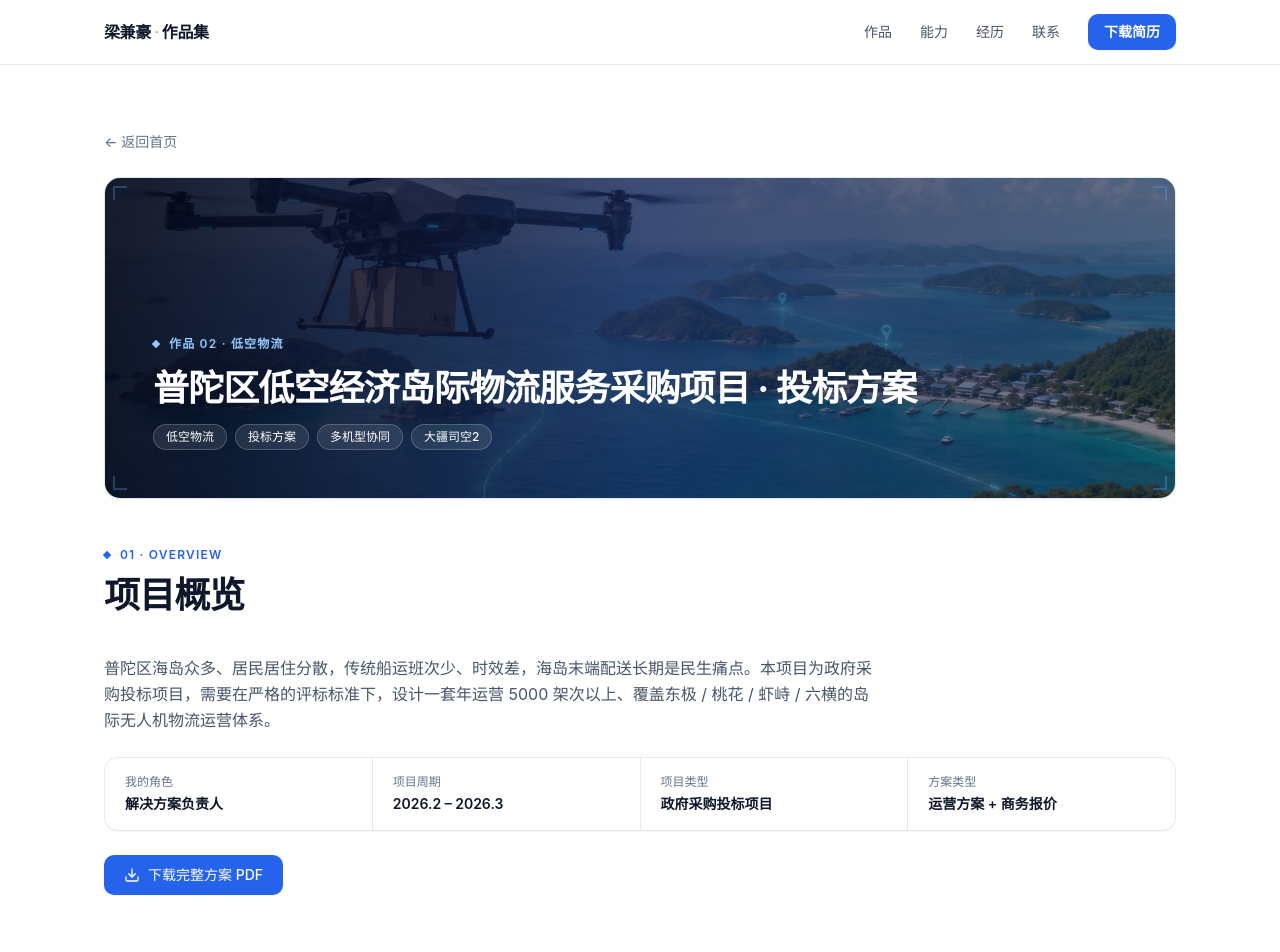
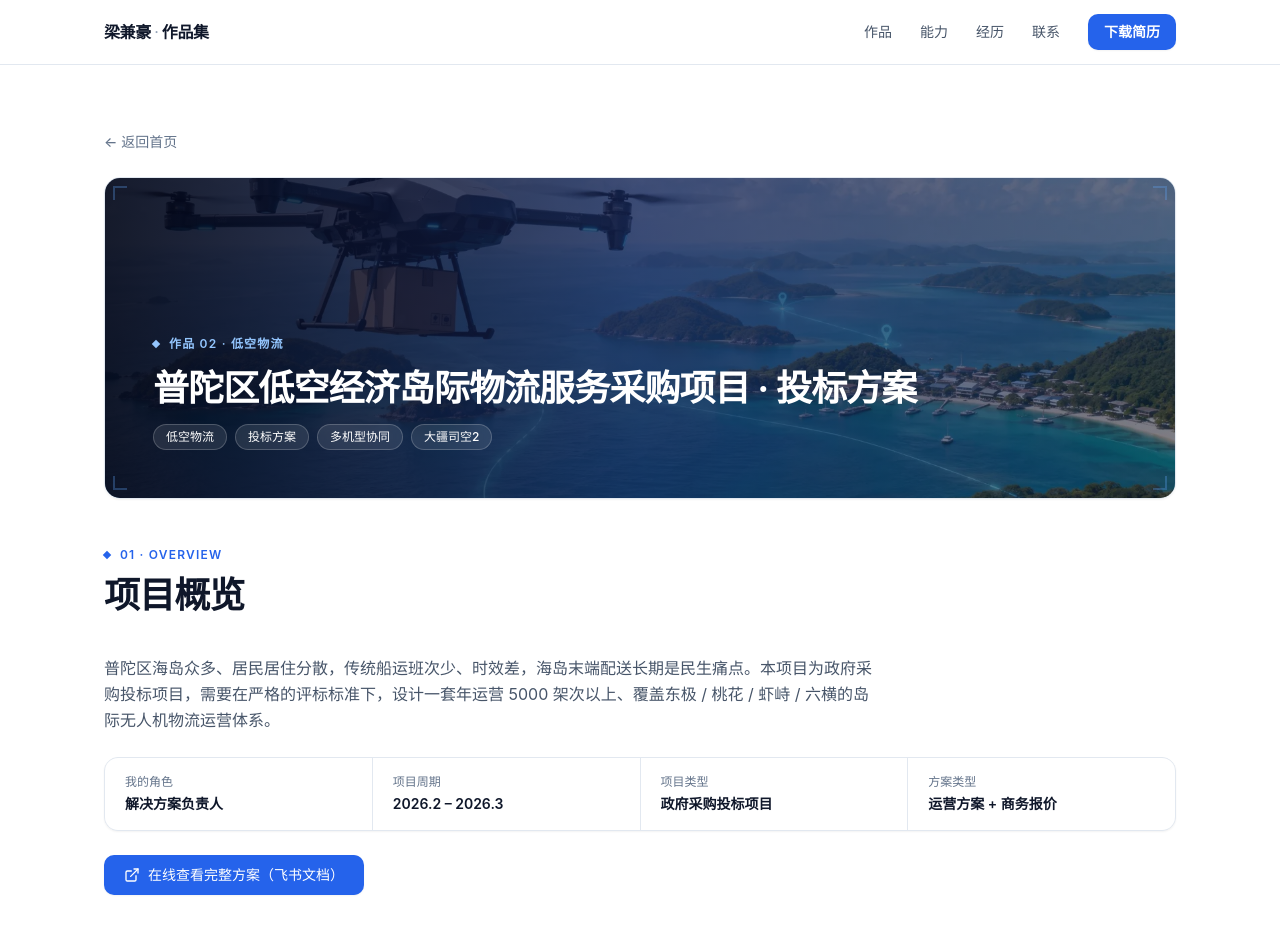
Before and after one commit to jianhaoLiang123/low-altitude-portfolio, a React (Vite) app: page /#/works/putuo in a window 1280 px wide. Shown: the top 952 px of the page. Built offline with nearby package versions, Linux system fonts and the light colour scheme.

Commit message:
feat: 作品页PDF下载替换为飞书文档链接，移除方案原件

```diff
--- a/src/pages/WorkPutuo.tsx
+++ b/src/pages/WorkPutuo.tsx
@@ -1,4 +1,4 @@
-import { Download } from 'lucide-react'
+import { ExternalLink } from 'lucide-react'
 import WorkDetailLayout from '../components/WorkDetailLayout'
 import SectionHeader from '../components/SectionHeader'
 import Reveal from '../components/Reveal'
@@ -97,14 +97,13 @@ export default function WorkPutuo() {
           </div>
           <div className="mt-6">
             <a
-              href="works-putuo.pdf"
+              href="https://my.feishu.cn/wiki/VE5twkkdyiiYKCkZZNrcr2ednib"
               target="_blank"
-              rel="noreferrer"
-              download
+              rel="noopener noreferrer"
               className="inline-flex items-center gap-2 rounded-lg bg-blue-600 px-5 py-2.5 text-sm font-medium text-white shadow-sm transition-all duration-200 hover:-translate-y-px hover:bg-blue-700 hover:shadow-lg hover:shadow-blue-600/25 focus-visible:ring-2 focus-visible:ring-blue-600 focus-visible:ring-offset-2 focus-visible:outline-none"
             >
-              <Download size={16} />
-              下载完整方案 PDF
+              <ExternalLink size={16} />
+              在线查看完整方案（飞书文档）
             </a>
           </div>
         </section>
@@ -254,14 +253,13 @@ export default function WorkPutuo() {
               className="mb-0"
             />
             <a
-              href="works-putuo.pdf"
+              href="https://my.feishu.cn/wiki/VE5twkkdyiiYKCkZZNrcr2ednib"
               target="_blank"
-              rel="noreferrer"
-              download
+              rel="noopener noreferrer"
               className="inline-flex shrink-0 items-center gap-1.5 rounded-lg bg-blue-600 px-4 py-2 text-sm font-medium text-white shadow-sm transition-all duration-200 hover:-translate-y-px hover:bg-blue-700 hover:shadow-lg hover:shadow-blue-600/25 focus-visible:ring-2 focus-visible:ring-blue-600 focus-visible:ring-offset-2 focus-visible:outline-none"
             >
-              <Download size={15} />
-              下载 PDF 版
+              <ExternalLink size={15} />
+              飞书文档版
             </a>
           </div>
           <div className="rounded-2xl border border-slate-200 bg-white p-6 shadow-sm md:p-10">
--- a/src/pages/WorkZeya.tsx
+++ b/src/pages/WorkZeya.tsx
@@ -1,4 +1,4 @@
-import { Download } from 'lucide-react'
+import { ExternalLink } from 'lucide-react'
 import WorkDetailLayout from '../components/WorkDetailLayout'
 import SectionHeader from '../components/SectionHeader'
 import Reveal from '../components/Reveal'
@@ -70,14 +70,13 @@ export default function WorkZeya() {
           </div>
           <div className="mt-6">
             <a
-              href="works-zeya.pdf"
+              href="https://my.feishu.cn/wiki/LEIFwIXvpisRVxkCekkcdLvanPh"
               target="_blank"
-              rel="noreferrer"
-              download
+              rel="noopener noreferrer"
               className="inline-flex items-center gap-2 rounded-lg bg-blue-600 px-5 py-2.5 text-sm font-medium text-white shadow-sm transition-all duration-200 hover:-translate-y-px hover:bg-blue-700 hover:shadow-lg hover:shadow-blue-600/25 focus-visible:ring-2 focus-visible:ring-blue-600 focus-visible:ring-offset-2 focus-visible:outline-none"
             >
-              <Download size={16} />
-              下载完整方案 PDF
+              <ExternalLink size={16} />
+              在线查看完整方案（飞书文档）
             </a>
           </div>
         </section>
@@ -202,14 +201,13 @@ export default function WorkZeya() {
               className="mb-0"
             />
             <a
-              href="works-zeya.pdf"
+              href="https://my.feishu.cn/wiki/LEIFwIXvpisRVxkCekkcdLvanPh"
               target="_blank"
-              rel="noreferrer"
-              download
+              rel="noopener noreferrer"
               className="inline-flex shrink-0 items-center gap-1.5 rounded-lg bg-blue-600 px-4 py-2 text-sm font-medium text-white shadow-sm transition-all duration-200 hover:-translate-y-px hover:bg-blue-700 hover:shadow-lg hover:shadow-blue-600/25 focus-visible:ring-2 focus-visible:ring-blue-600 focus-visible:ring-offset-2 focus-visible:outline-none"
             >
-              <Download size={15} />
-              下载 PDF 版
+              <ExternalLink size={15} />
+              飞书文档版
             </a>
           </div>
           <div className="rounded-2xl border border-slate-200 bg-white p-6 shadow-sm md:p-10">
```
Also changed, not shown: 2 other files (tests, documents, lock files or other folders).
